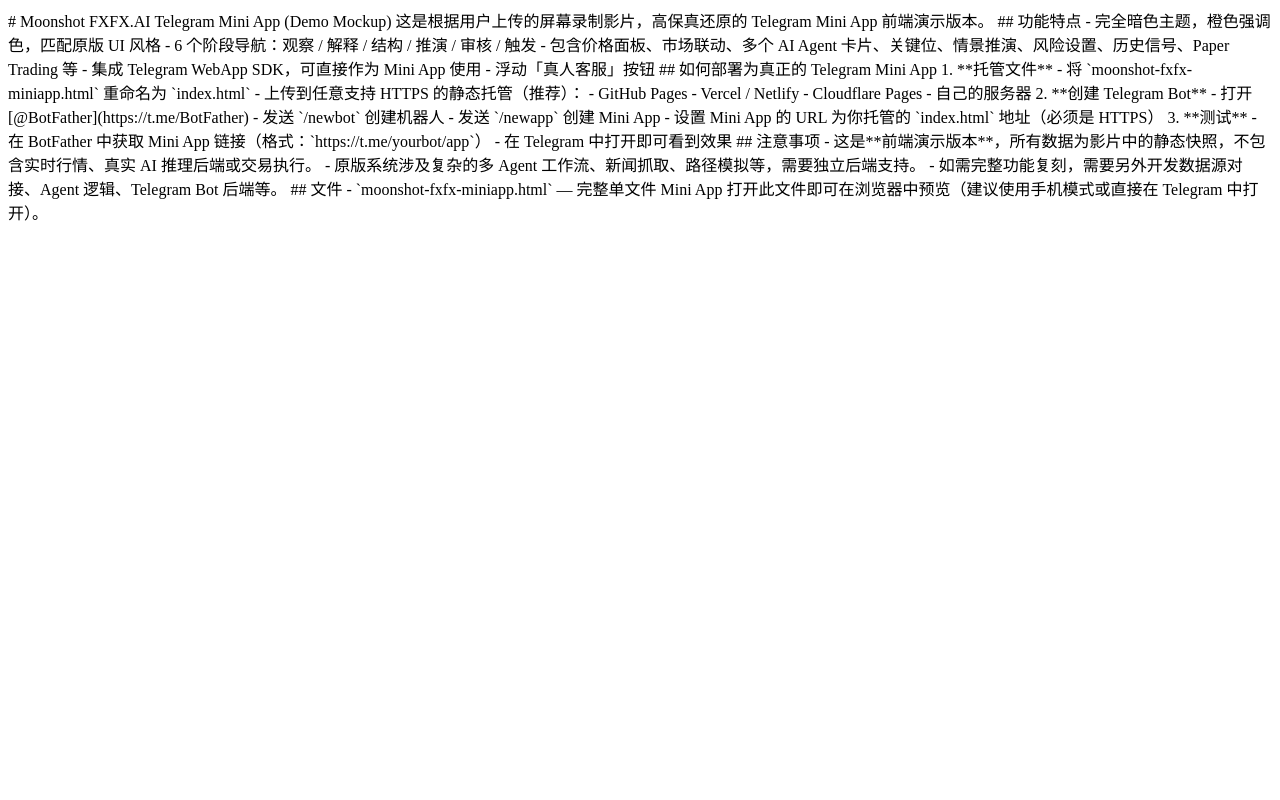
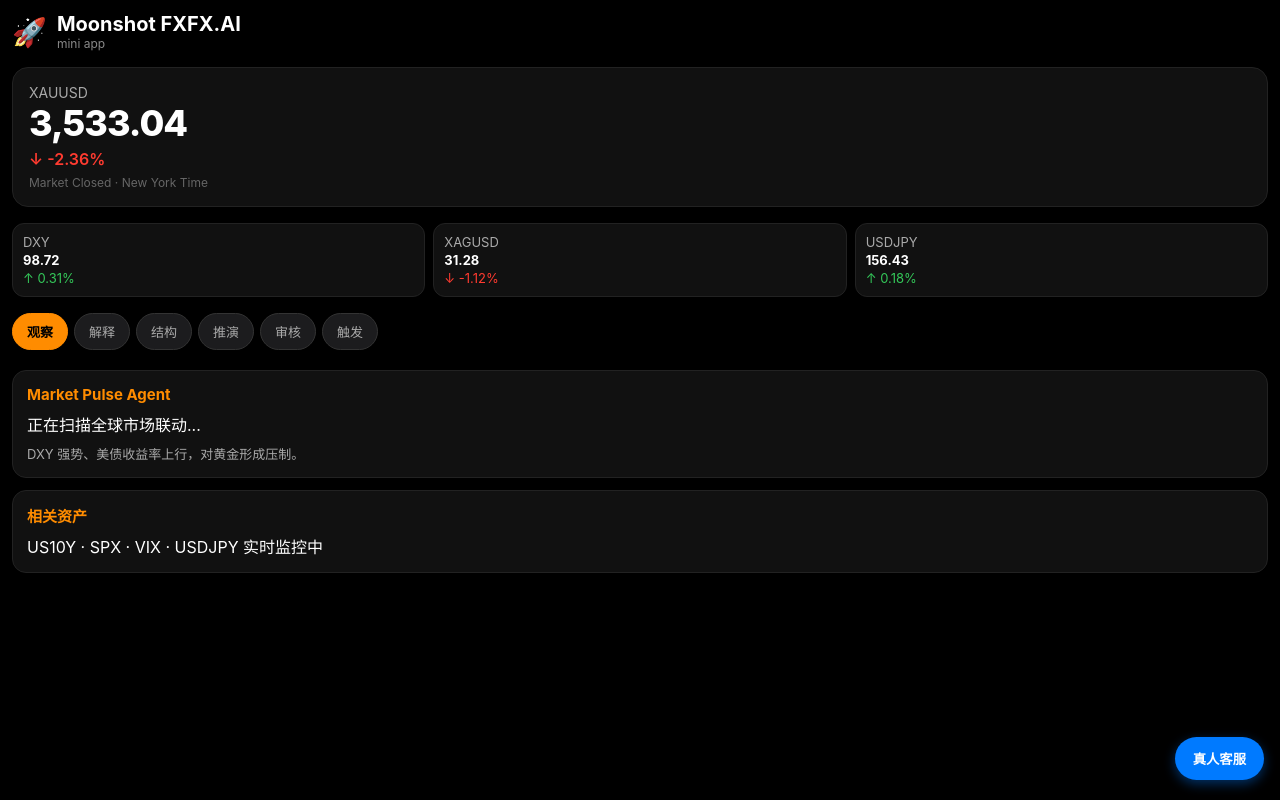
Before and after one commit to thony2665/moonshot-miniapp, a plain HTML site: page index.html in a window 1280 px wide. Drawn offline with Linux system fonts and the light colour scheme; a script that the page names is missing.

Commit message:
Add files via upload

```diff
--- a/index.html
+++ b/index.html
@@ -1,40 +1,215 @@
-# Moonshot FXFX.AI Telegram Mini App (Demo Mockup)
+<!DOCTYPE html>
+<html lang="zh-CN">
+<head>
+<meta charset="UTF-8">
+<meta name="viewport" content="width=device-width, initial-scale=1.0, maximum-scale=1.0, user-scalable=no">
+<title>Moonshot FXFX.AI</title>
+<script src="https://telegram.org/js/telegram-web-app.js"></script>
+<style>
+* { margin: 0; padding: 0; box-sizing: border-box; }
+body {
+  background: #000;
+  color: #fff;
+  font-family: -apple-system, BlinkMacSystemFont, "Segoe UI", Roboto, sans-serif;
+  padding: 12px;
+  padding-bottom: 80px;
+}
+.header {
+  display: flex;
+  align-items: center;
+  gap: 10px;
+  margin-bottom: 16px;
+}
+.logo { font-size: 28px; }
+.title { font-size: 20px; font-weight: 700; }
+.subtitle { font-size: 12px; color: #888; }
+.price-card {
+  background: #111;
+  border-radius: 16px;
+  padding: 16px;
+  margin-bottom: 16px;
+  border: 1px solid #222;
+}
+.price-main {
+  font-size: 36px;
+  font-weight: 800;
+  letter-spacing: -1px;
+}
+.change { color: #ff3b30; font-weight: 600; margin-top: 4px; }
+.markets {
+  display: grid;
+  grid-template-columns: 1fr 1fr 1fr;
+  gap: 8px;
+  margin-bottom: 16px;
+}
+.market-card {
+  background: #111;
+  border-radius: 12px;
+  padding: 10px;
+  border: 1px solid #222;
+  font-size: 13px;
+}
+.market-card .name { color: #aaa; }
+.market-card .val { font-weight: 700; margin: 2px 0; }
+.up { color: #34c759; }
+.down { color: #ff3b30; }
+.tabs {
+  display: flex;
+  gap: 6px;
+  overflow-x: auto;
+  margin-bottom: 16px;
+  padding-bottom: 4px;
+}
+.tab {
+  background: #1c1c1e;
+  color: #aaa;
+  padding: 8px 14px;
+  border-radius: 20px;
+  font-size: 13px;
+  white-space: nowrap;
+  border: 1px solid #333;
+}
+.tab.active { background: #ff8c00; color: #000; font-weight: 600; border-color: #ff8c00; }
+.card {
+  background: #111;
+  border-radius: 14px;
+  padding: 14px;
+  margin-bottom: 12px;
+  border: 1px solid #222;
+}
+.card h3 { font-size: 15px; margin-bottom: 8px; color: #ff8c00; }
+.float-btn {
+  position: fixed;
+  bottom: 20px;
+  right: 16px;
+  background: #007aff;
+  color: white;
+  border: none;
+  padding: 12px 18px;
+  border-radius: 24px;
+  font-weight: 600;
+  box-shadow: 0 4px 12px rgba(0,122,255,0.4);
+}
+.section { display: none; }
+.section.active { display: block; }
+</style>
+</head>
+<body>
+<div class="header">
+  <div class="logo">🚀</div>
+  <div>
+    <div class="title">Moonshot FXFX.AI</div>
+    <div class="subtitle">mini app</div>
+  </div>
+</div>
 
-这是根据用户上传的屏幕录制影片，高保真还原的 Telegram Mini App 前端演示版本。
+<div class="price-card">
+  <div style="font-size:14px;color:#aaa;">XAUUSD</div>
+  <div class="price-main">3,533.04</div>
+  <div class="change">↓ -2.36%</div>
+  <div style="font-size:12px;color:#666;margin-top:6px;">Market Closed · New York Time</div>
+</div>
 
-## 功能特点
-- 完全暗色主题，橙色强调色，匹配原版 UI 风格
-- 6 个阶段导航：观察 / 解释 / 结构 / 推演 / 审核 / 触发
-- 包含价格面板、市场联动、多个 AI Agent 卡片、关键位、情景推演、风险设置、历史信号、Paper Trading 等
-- 集成 Telegram WebApp SDK，可直接作为 Mini App 使用
-- 浮动「真人客服」按钮
+<div class="markets">
+  <div class="market-card">
+    <div class="name">DXY</div>
+    <div class="val">98.72</div>
+    <div class="up">↑ 0.31%</div>
+  </div>
+  <div class="market-card">
+    <div class="name">XAGUSD</div>
+    <div class="val">31.28</div>
+    <div class="down">↓ -1.12%</div>
+  </div>
+  <div class="market-card">
+    <div class="name">USDJPY</div>
+    <div class="val">156.43</div>
+    <div class="up">↑ 0.18%</div>
+  </div>
+</div>
 
-## 如何部署为真正的 Telegram Mini App
+<div class="tabs">
+  <div class="tab active" data-tab="observe">观察</div>
+  <div class="tab" data-tab="explain">解释</div>
+  <div class="tab" data-tab="structure">结构</div>
+  <div class="tab" data-tab="simulate">推演</div>
+  <div class="tab" data-tab="review">审核</div>
+  <div class="tab" data-tab="trigger">触发</div>
+</div>
 
-1. **托管文件**
-   - 将 `moonshot-fxfx-miniapp.html` 重命名为 `index.html`
-   - 上传到任意支持 HTTPS 的静态托管（推荐）：
-     - GitHub Pages
-     - Vercel / Netlify
-     - Cloudflare Pages
-     - 自己的服务器
+<div id="observe" class="section active">
+  <div class="card">
+    <h3>Market Pulse Agent</h3>
+    <p>正在扫描全球市场联动...</p>
+    <p style="margin-top:8px;color:#aaa;font-size:13px;">DXY 强势、美债收益率上行，对黄金形成压制。</p>
+  </div>
+  <div class="card">
+    <h3>相关资产</h3>
+    <p>US10Y · SPX · VIX · USDJPY 实时监控中</p>
+  </div>
+</div>
 
-2. **创建 Telegram Bot**
-   - 打开 [@BotFather](https://t.me/BotFather)
-   - 发送 `/newbot` 创建机器人
-   - 发送 `/newapp` 创建 Mini App
-   - 设置 Mini App 的 URL 为你托管的 `index.html` 地址（必须是 HTTPS）
+<div id="explain" class="section">
+  <div class="card">
+    <h3>News Flow</h3>
+    <p>最新宏观新闻与事件驱动分析</p>
+  </div>
+  <div class="card">
+    <h3>Discriminator</h3>
+    <p>叙事强度评估中...</p>
+  </div>
+</div>
 
-3. **测试**
-   - 在 BotFather 中获取 Mini App 链接（格式：`https://t.me/yourbot/app`）
-   - 在 Telegram 中打开即可看到效果
+<div id="structure" class="section">
+  <div class="card">
+    <h3>Chart Agent</h3>
+    <p>关键位：R3 3590 · R2 3565 · R1 3548</p>
+    <p>支撑：S1 3510 · S2 3485</p>
+    <p style="margin-top:8px;">EMA20 / EMA50 空头排列</p>
+  </div>
+</div>
 
-## 注意事项
-- 这是**前端演示版本**，所有数据为影片中的静态快照，不包含实时行情、真实 AI 推理后端或交易执行。
-- 原版系统涉及复杂的多 Agent 工作流、新闻抓取、路径模拟等，需要独立后端支持。
-- 如需完整功能复刻，需要另外开发数据源对接、Agent 逻辑、Telegram Bot 后端等。
+<div id="simulate" class="section">
+  <div class="card">
+    <h3>情景推演</h3>
+    <p>路径 A（40%）：继续下探 3510</p>
+    <p>路径 B（35%）：反弹测试 3548</p>
+    <p>路径 C（25%）：震荡整理</p>
+  </div>
+</div>
 
-## 文件
-- `moonshot-fxfx-miniapp.html` — 完整单文件 Mini App
+<div id="review" class="section">
+  <div class="card">
+    <h3>Red Team + Risk</h3>
+    <p>风险预算：单笔 0.5R</p>
+    <p>最大回撤限制：3R</p>
+  </div>
+</div>
 
-打开此文件即可在浏览器中预览（建议使用手机模式或直接在 Telegram 中打开）。
+<div id="trigger" class="section">
+  <div class="card">
+    <h3>Trigger Agent</h3>
+    <p>当前无触发信号</p>
+    <p style="color:#aaa;font-size:13px;margin-top:6px;">等待结构确认 + 风险通过</p>
+  </div>
+</div>
+
+<button class="float-btn">真人客服</button>
+
+<script>
+Telegram.WebApp.ready();
+Telegram.WebApp.expand();
+Telegram.WebApp.setHeaderColor('#000000');
+Telegram.WebApp.setBackgroundColor('#000000');
+
+document.querySelectorAll('.tab').forEach(tab => {
+  tab.addEventListener('click', () => {
+    document.querySelectorAll('.tab').forEach(t => t.classList.remove('active'));
+    document.querySelectorAll('.section').forEach(s => s.classList.remove('active'));
+    tab.classList.add('active');
+    document.getElementById(tab.dataset.tab).classList.add('active');
+  });
+});
+</script>
+</body>
+</html>
```
